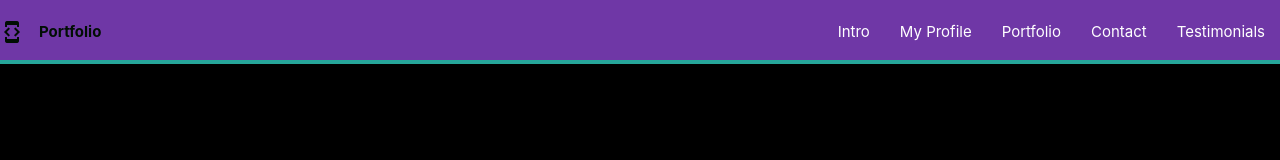
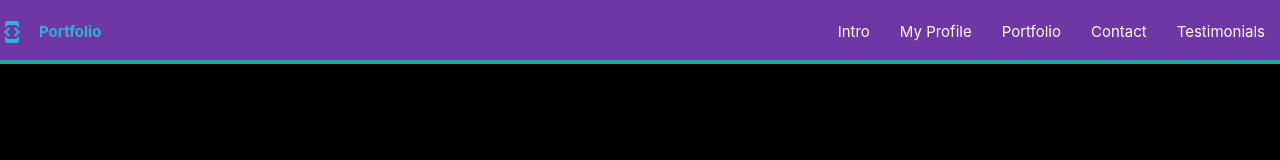
Before and after one commit to ViataF/Portfolio, a React (Create React App) app: page / in a window 1280 px wide. Shown: the top 160 px of the page. Built offline with nearby package versions, Linux system fonts and the light colour scheme.

Commit message:
logo colour

```diff
--- a/src/components/layout/Navbar/Navbar.css
+++ b/src/components/layout/Navbar/Navbar.css
@@ -18,5 +18,5 @@ footer.navbar-footer {
 nav .nav-wrapper a.brand-logo {
   font-size: 100%;
   font-weight: bolder;
-  color: rgb(1, 14, 4);
+  color: rgb(41, 180, 214);
 }
```
